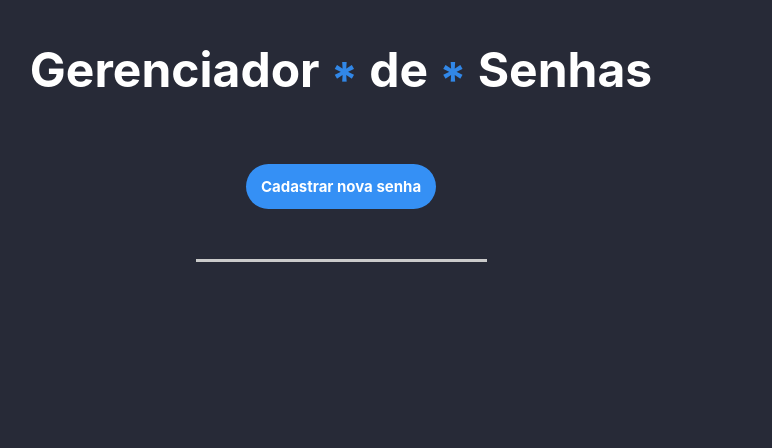
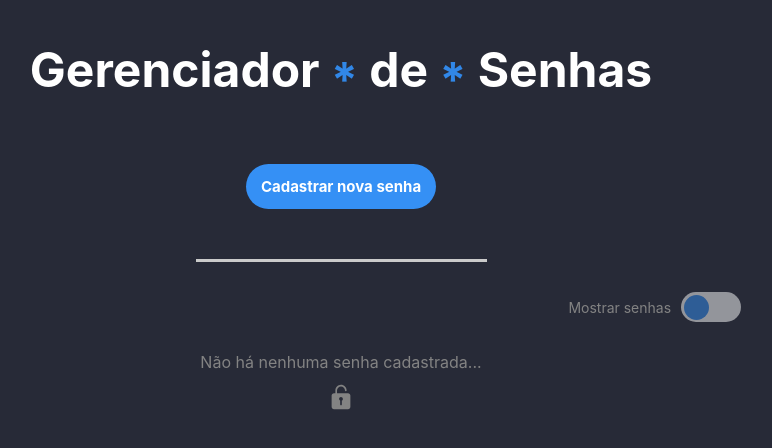
Before and after one commit to vinicius-melo99/vmd-password-manager, a React (Vite) app: page / in a window 1280 px wide. Shown: the top 448 px of the page, without its empty margins (299-1071 px from the left). Built offline with nearby package versions, Linux system fonts and the light colour scheme.

Commit message:
feat: criado toggle-button de mostrar/esconder senhas e mensagem de nenhuma senha cadastrada caso não hajam serviços armazenados

```diff
--- /dev/null
+++ b/src/components/ServicesContainer/ServicesContainer.tsx
@@ -0,0 +1,55 @@
+import { useState } from 'react';
+import { ServicesContainerProps } from '../../types';
+import { IoIosUnlock } from 'react-icons/io';
+import './styles.css';
+
+const ServicesContainer = ({ serviceList }: ServicesContainerProps) => {
+  const [showPasswords, setShowPasswords] = useState(false);
+
+  const handleToggleButton = () => setShowPasswords(!showPasswords);
+
+  return (
+    <section className='services-container'>
+      <div className='services-container-wrapper'>
+          <div className='toggle-container'>
+            <label
+              className='toggle-label'
+              style={{
+                color: !serviceList.length ? '#838383' : '',
+                cursor: !serviceList.length ? 'not-allowed' : ''
+              }}
+            >
+              Mostrar senhas
+              <button
+                className='toggle-button'
+                onClick={ handleToggleButton }
+                style={{
+                  backgroundColor: showPasswords ? '#3590F5' : '#FFF',
+                }}
+                disabled={ !serviceList.length }
+              >
+                <div
+                  className='circle'
+                  style={{
+                    transform: showPasswords ? 'translateX(29px)' : 'translateX(0px)',
+                    backgroundColor: showPasswords ? '#FFF' : '#3590F5',
+                  }}
+                />
+              </button>
+            </label>
+          </div>
+
+          <div className='service-list'>
+            { !serviceList.length ? (
+              <div className='no-service'>
+                <p>Não há nenhuma senha cadastrada...</p>
+                <IoIosUnlock color='#838383' size={30}/>
+              </div>) : '' }
+          </div>
+
+        </div>
+    </section>
+  )
+}
+
+export default ServicesContainer;
--- /dev/null
+++ b/src/components/ServicesContainer/styles.css
@@ -0,0 +1,89 @@
+@import '../../variaveis.css';
+
+.services-container {
+  display: flex;
+  justify-content: center;
+  width: 70%;
+  padding: 30px;
+  min-width: 600px;
+  margin: 0 auto;
+  display: flex;
+  border-radius: 10px;
+  /* gap: 3.75em; */
+  /* background-color: green; */
+}
+
+.services-container-wrapper {
+  width: 100%;
+  display: flex;
+  flex-direction: column;
+}
+
+.toggle-container {
+  display: flex;
+  width: 100%;
+  /* background-color: gray; */
+  justify-content: flex-end;
+}
+
+.toggle-container .toggle-label {
+  display: flex;
+  align-items: center;
+  color: var(--submit-btn-color);
+  /* font-weight: bolder; */
+  cursor: pointer;
+  font-size: 14px;
+  user-select: none;
+}
+
+.toggle-container .toggle-button {
+  display: flex;
+  align-items: center;
+  width: 60px;
+  height: 30px;
+  padding: 1px 3px;
+  background-color: var(--submit-btn-color);
+  margin-left: 10px;
+  border-radius: 50px;
+  cursor: pointer;
+  border: none;
+  position: relative;
+  -webkit-transition: ease-in-out 350ms;
+  transition: ease-in-out 350ms;
+}
+
+.toggle-container .toggle-button:disabled {
+  opacity: 0.5;
+  cursor: not-allowed;
+}
+
+.toggle-container .toggle-button .circle {
+  background-color: white;
+  position: absolute;
+  left: 3px;
+  width: 25px;
+  height: 25px;
+  border-radius: 100%;
+  -webkit-transition: ease-in-out 350ms;
+  transition: ease-in-out 350ms;
+}
+
+.service-list {
+  width: 100%;
+  display: flex;
+  justify-content: space-between;
+  padding: 30px 0;
+  /* background-color: green; */
+}
+
+.service-list .no-service {
+  display: flex;
+  align-items: center;
+  flex-direction: column;
+  margin: 0 auto;
+}
+
+.service-list .no-service p {
+  color: var(--no-service-msg-color);
+  margin-bottom: 10px;
+}
--- a/src/pages/Home/Home.tsx
+++ b/src/pages/Home/Home.tsx
@@ -1,13 +1,23 @@
+import { useState } from 'react'
 import FormContainer from '../../components/FormContainer/FormContainer'
 import Header from '../../components/Header/Header'
 import HomeDivision from '../../components/HomeDivision/HomeDivision'
+import { Service } from '../../types'
+import ServicesContainer from '../../components/ServicesContainer/ServicesContainer'
 
 const Home = () => {
+  const [serviceList, setServiceList] = useState<Service[]>([]);
+
+  const addNewService = (service: Service) => {
+
+  }
+
   return (
     <>
       <Header />
       <FormContainer />
       <HomeDivision />
+      <ServicesContainer serviceList={serviceList}/>
     </>
   )
 }
--- a/src/variaveis.css
+++ b/src/variaveis.css
@@ -9,4 +9,5 @@
   --submit-btn-hover-color: #226ec5;
   --rules-container-bg-color: #252730;
   --home-division-color: #CACACA;
+  --no-service-msg-color: #838383;
 }
```
Also changed, not shown: src/types/index.ts (+11 -0 lines).
